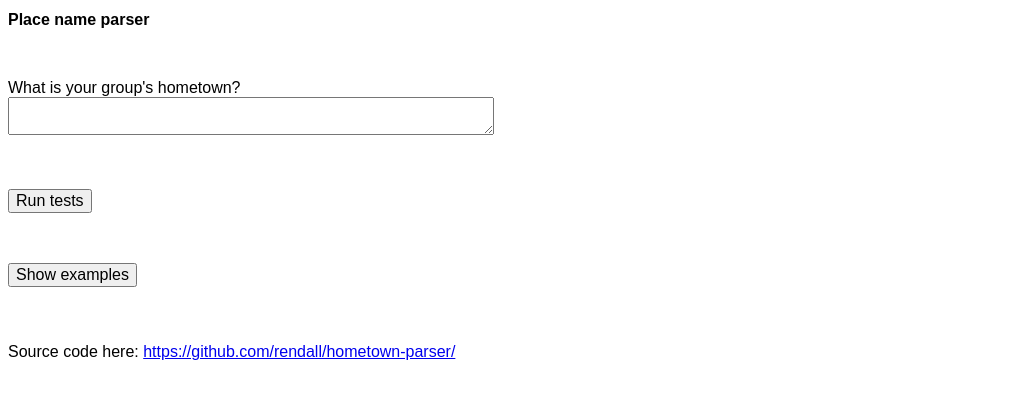
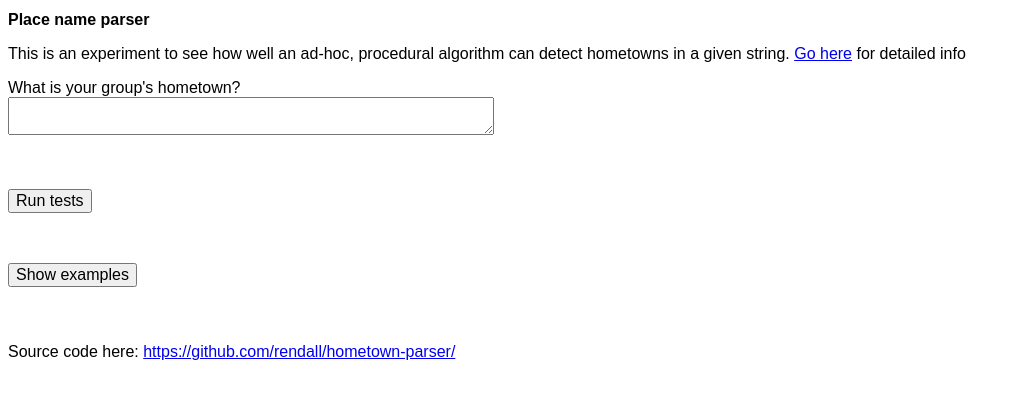
Before and after one commit to rendall/hometown-parser, a website: page index.html in a window 1280 px wide. Shown: the whole page, without its empty margins (0-1021 px from the left). Drawn offline with Linux system fonts and the light colour scheme.

Commit message:
Update index.html

```diff
--- a/index.html
+++ b/index.html
@@ -39,7 +39,7 @@
 
 <body>
     <h1>Place name parser</h1>
-    <p>This is an experiment to see how well an ad-hoc, procedural algorithm
+    <p class="on">This is an experiment to see how well an ad-hoc, procedural algorithm
         can detect hometowns in a given string.
         <a href="https://github.com/rendall/hometown-parser/">Go here</a>
         for detailed info</p>
```
